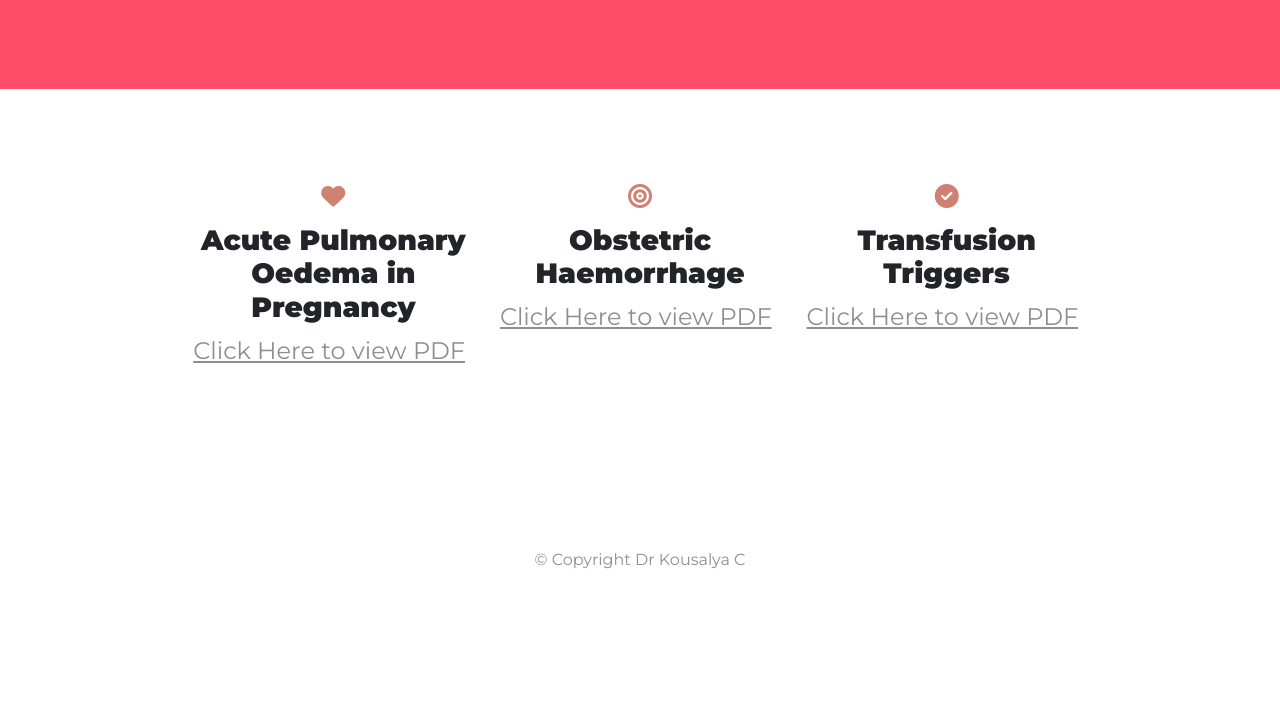
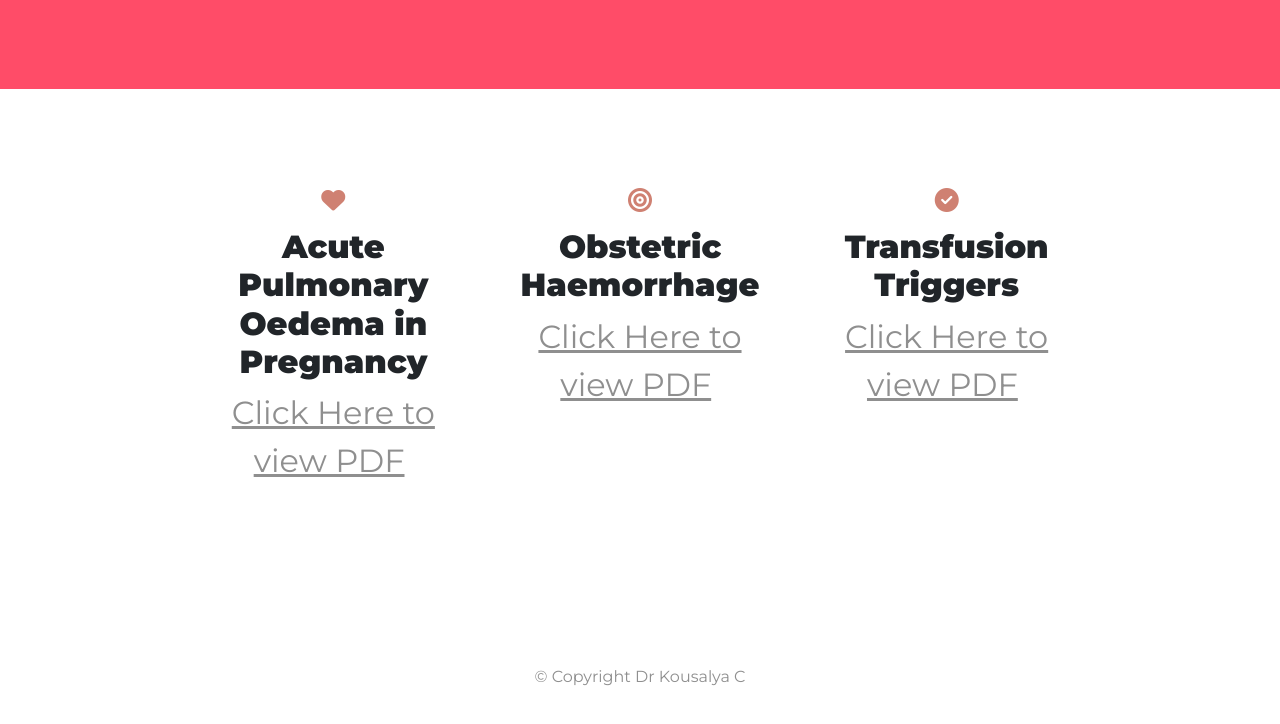
Before and after one commit to okijhgyuiopkju8uhghjk/DrKousalyaC, a plain HTML site: page index.html in a window 1280 px wide. Shown: the part 897-1621 px from the top of the page. Before the commit the page ends 1574 px from the top, so only its background shows below. Drawn offline with nearby package versions, Linux system fonts and the light colour scheme.

Commit message:
h3 to h2 rem of descreption 2

```diff
--- a/index.html
+++ b/index.html
@@ -77,18 +77,18 @@
       <div class="row">
         <div class="col-lg-4 featureBox">
 
-          <h3><i class= "fa-solid fa-heart description-icon feature-title"></i><br>Acute Pulmonary Oedema in Pregnancy</h3>
+          <h2><i class= "fa-solid fa-heart description-icon feature-title"></i><br>Acute Pulmonary Oedema in Pregnancy</h2>
 
           <a class="description" href="DrKousalya_Acute Pulmonary Odema in Pregnancy.pdf" target="_blank" title=>Click Here to view PDF</a>
         </div>
         <div class="col-lg-4 featureBox">
 
-          <h3><i class="fa-solid fa-bullseye description-icon feature-title"></i><br>Obstetric Haemorrhage</h3>
+          <h2><i class="fa-solid fa-bullseye description-icon feature-title"></i><br>Obstetric Haemorrhage</h2>
           <a class="description" href="DrKousalya_Obstetric Haemorrhage PPT.pdf" target="_blank" title=>Click Here to view PDF</a>
         </div>
         <div class="col-lg-4 featureBox">
 
-          <h3><i class= "fa-solid fa-circle-check description-icon feature-title"></i><br>Transfusion Triggers</h3>
+          <h2><i class= "fa-solid fa-circle-check description-icon feature-title"></i><br>Transfusion Triggers</h2>
           <a class="description" href="DrKousalya_Transfusion Triggers.pdf" target="_blank" title=>Click Here to view PDF</a>
         </div>
       </div>
--- a/styles.css
+++ b/styles.css
@@ -116,7 +116,7 @@ p {
 .description {
   color: #8f8f8f;
   margin: 1% 3% 5% 0%;
-  font-size: 1.5rem;
+  font-size: 2rem;
 }
 
 .description-icon {
```
